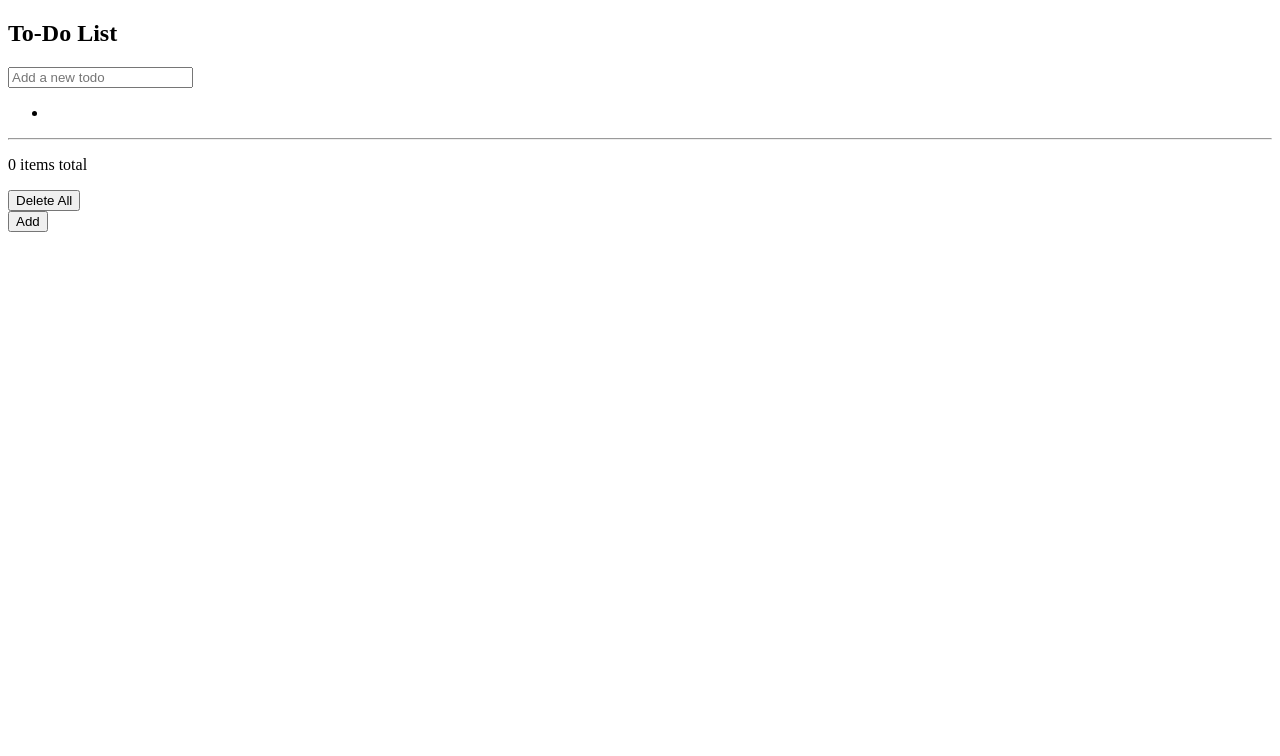
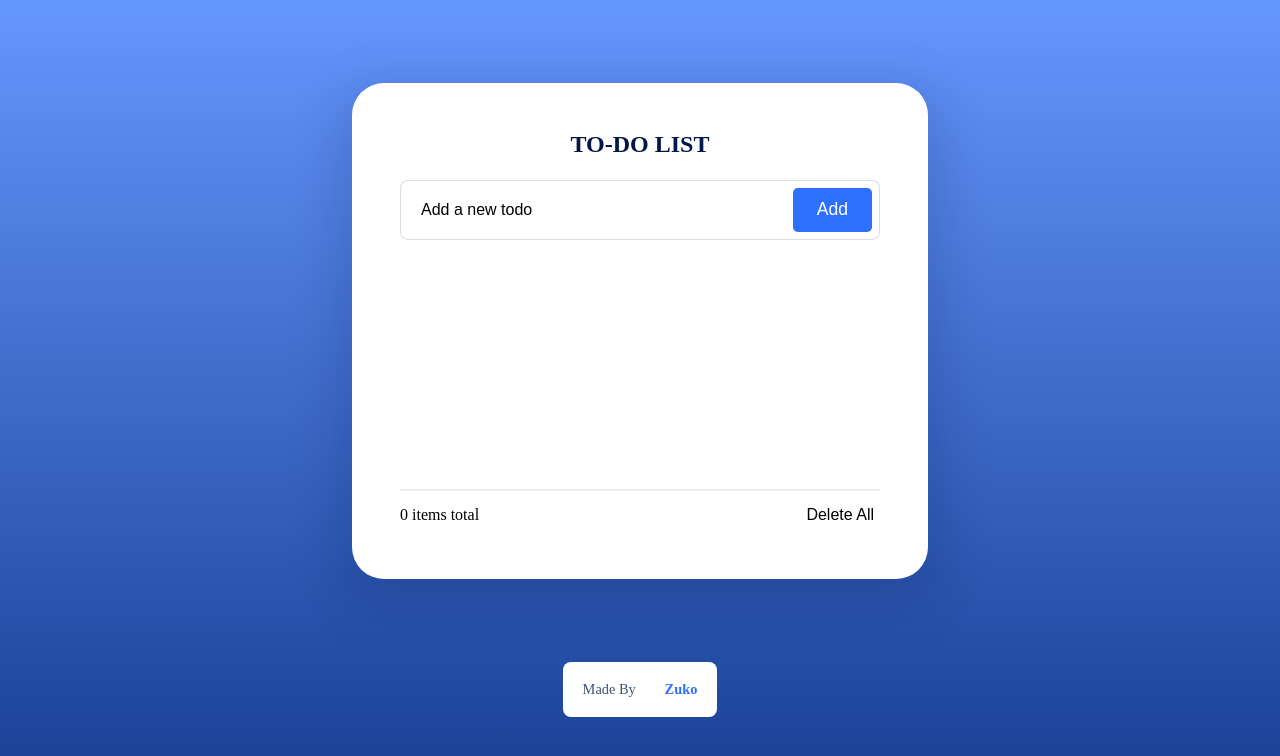
Before and after one commit to Nozuko88/Todo-List, a plain HTML site: page index.html in a window 1280 px wide. Drawn offline with Linux system fonts and the light colour scheme.

Commit message:
style cess

```diff
--- a/index.html
+++ b/index.html
@@ -3,6 +3,7 @@
 <head>
     <meta charset="UTF-8">
     <meta name="viewport" content="width=device-width, initial-scale=1.0">
+    <link rel="stylesheet" href="./style.css">
     <title>Todo</title>
 </head>
 <body>
@@ -10,6 +11,7 @@
         <h2>To-Do List</h2>
         <div class="input">
             <input type="text" class="input-field" id="todoInput" placeholder="Add a new todo"/>
+            <button class="btn">Add</button>
         </div>
         <ul class="scroll">
             <li id="todoList"></li>
@@ -21,10 +23,14 @@
                 <button id="deleteButton">Delete All</button>
             </div>
         </div>
-        <button class="btn">Add</button>
 
     </section>
-    <footer></footer>
+    <footer>
+        <div class="footer">
+            <p class="made-by">Made By </p>
+            <p class="author">Zuko</p>
+        </div>
+    </footer>
 
 </body>
 </html>
--- /dev/null
+++ b/style.css
@@ -0,0 +1,194 @@
+:root {
+    --gradient: linear-gradient(
+        180deg,
+        rgba(45, 112, 1253, 0.73) 0%,
+        #163e92 100%
+    );
+    --dark: #001747;
+    --grey: #blbacb;
+    --grey-border: rgba(210, 210, 210, 0.75);
+    --grey-light: #eeeeee;
+    --grey-dark: #405175;
+    --blue: #2d70fd;
+    --green: #00d8a7;
+    --white: #ffffff;
+}
+
+body {
+    background: var(--gradient);
+    margin: 0;
+    height: 100vh;
+    display: flex;
+    flex-direction: column;
+    justify-content: space-evenly;
+    align-items: center;
+}
+
+.btn {
+    color: var(--white);
+    font-size: 1.1rem;
+    padding: 0.7rem 1.5rem;
+    border-radius: 0.3rem;
+    background-color: var(--blue);
+    border: none;
+    position: absolute;
+    right: 0.5rem;
+    bottom: 0.5rem;
+}
+
+h1,
+h2,
+h3,
+h4,
+h5,
+h6,
+p {
+    margin: 0;
+}
+
+/* Todo Container */
+
+.todo {
+    display: flex;
+    flex-direction: column;
+    justify-content: space-around;
+    border-radius: 2rem;
+    background: var(--white);
+    padding: 3rem;
+    height: 50%;
+    width: 60%;
+    box-shadow: 0 1rem 3rem 1rem rgba(0, 23, 71, 0.15);
+    max-width: 30rem;
+}
+
+h2 {
+    text-transform: uppercase;
+    height: 3rem;
+    color: var(--dark);
+    text-align: center;
+}
+
+.input {
+    position: relative;
+    display: flex;
+}
+
+.input-field {
+    width: 100%;
+    border: 0.06rem solid #d2d2d2bf;
+    border-radius: 0.5rem;
+    padding: 1.25rem;
+    font-size: 1rem;
+}
+
+input[type="text"]::placeholder {
+    color: var(--grey);
+}
+
+.todo-container {
+    display: flex;
+    gap: 1rem;
+}
+
+ul {
+    padding: 0;
+    margin: 0;
+    overflow-y: scroll;
+}
+
+li {
+    display: flex;
+    flex-direction: column;
+    gap: 1.2rem;
+    padding: 1.3rem;
+}
+
+#todoList p {
+    color: #8f98a8;
+}
+
+.disabled {
+    display: flex;
+    text-decoration: line-through;
+}
+
+input [type="checkbox"]::before {
+    content: "\2713";
+    display: inline-block;
+    width: 2rem;
+    height: 2rem;
+    font-size: 1.7rem;
+    text-align: center;
+    border: 0.06rem solid var(--grey-border);
+    border-radius: 50%;
+    color: transparent;
+}
+
+input [type="checkbox"]::before::after {
+    color: var(--white);
+    background-color: var(--green);
+    border: 0.06rem solid var(--green);
+    border-radius: 50%;
+}
+
+.counter {
+    border: 0.06rem solid var(--grey-light);
+}
+
+.counter-container {
+    height: 2rem;
+    display: flex;
+    justify-content: space-between;
+    color: var(--grey);
+}
+
+.counter-container p {
+    align-self: center;
+}
+
+.counter-container button {
+    border: none;
+    background-color: transparent;
+    color: var(--grey);
+    font-size: 1rem;
+}
+
+.footer {
+    display: flex;
+    gap: 1.8rem;
+    background-color: var(--white);
+    padding: 1.2rem;
+    border-radius: 0.5rem;
+}
+
+.made-by,
+.author {
+    font-size: 0.9rem;
+}
+
+.made-by {
+    color: var(--grey-dark);
+}
+
+.author {
+    color: var(--blue);
+    font-weight: bold;
+}
+
+.scroll {
+    height: 15rem;
+    scrollbar-width: thin;
+}
+
+.scroll::-webkit-scrollbar {
+    width: 0.6rem;
+}
+
+.scroll::-webkit-scrollbar-thumb {
+    background-color: var(--blue);
+    border-radius: 0.5rem;
+}
+
+.scroll::-webkit-scrollbar-track {
+    display: none;
+}
```
